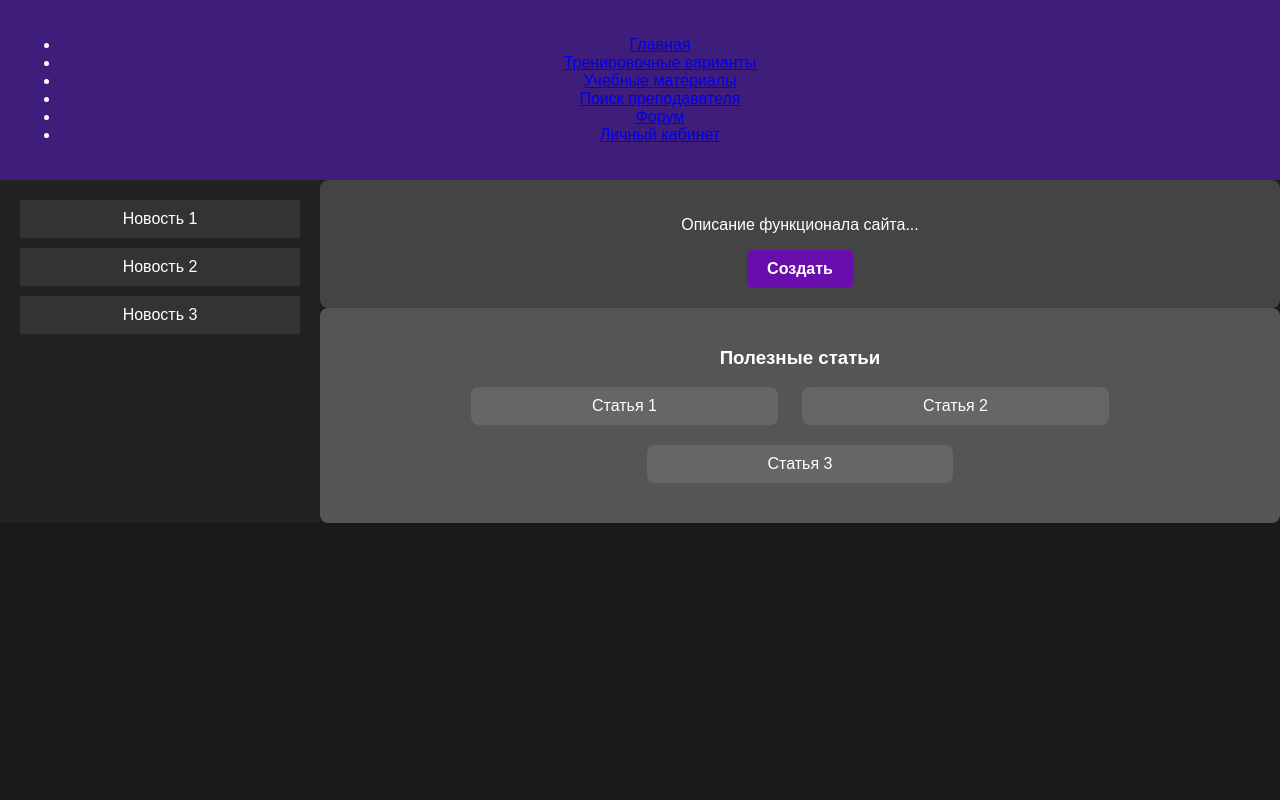
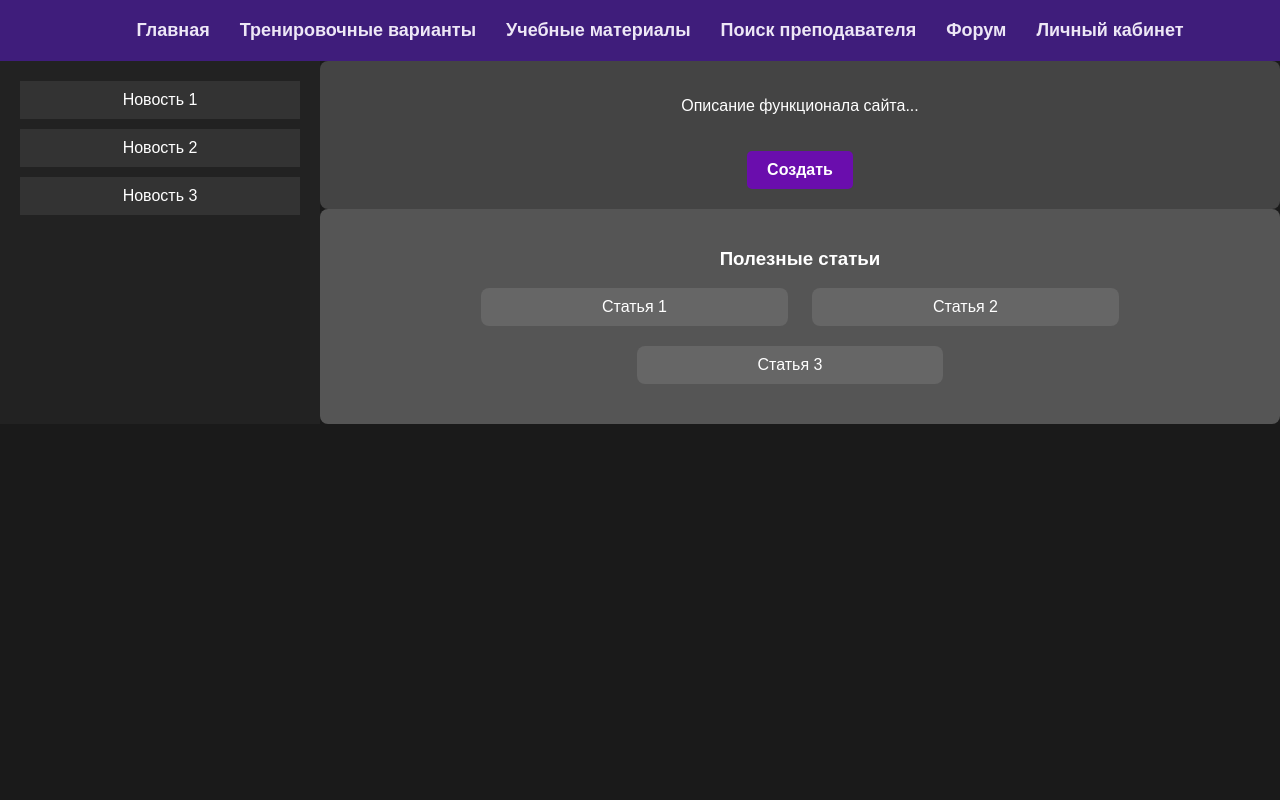
Before and after one commit to XpyStion/preparation-chemistry-exam, a Django app: page / in a window 1280 px wide. Run offline with Django 5.2, Linux system fonts and the light colour scheme.

Commit message:
modify main page v2

```diff
--- a/app/static/styles/main_page.css
+++ b/app/static/styles/main_page.css
@@ -5,18 +5,29 @@ body {
     margin: 0;
     padding: 0;
     text-align: center;
+    min-height: 100vh; /* Ensure full height */
 }
 
 header {
     background-color: #3F1D7B;
     color: #ffffff;
     padding: 20px;
+    width: 100%; /* Stretch header to 100% width */
 }
 
 .container {
     display: flex;
-    max-width: none;
-    margin: 0;
+    flex: 1;
+    max-width: 100%; /* Stretch container to 100% width */
+    margin: 0 auto;
+}
+
+.main-content {
+    flex: 1;
+    display: flex;
+    flex-wrap: wrap;
+    align-items: stretch;
+    width: 100%; /* Stretch main content to 100% width */
 }
 
 .news-section {
@@ -33,12 +44,6 @@ header {
     color: #ffffff;
     padding: 10px;
     margin-bottom: 10px;
-}
-
-.main-content {
-    flex: 1;  /* Основной блок растягивается на всю доступную ширину */
-    display: flex;
-    flex-wrap: wrap;
 }
 
 .main-block {
@@ -59,6 +64,7 @@ button {
     font-weight: bold;
     cursor: pointer;
     transition: background-color 0.3s ease, transform 0.2s ease;
+    margin-top: 20px;
 }
 
 button:hover {
@@ -89,6 +95,32 @@ button:hover {
     border-radius: 8px;
 }
 
-.article:last-child {
+.article:nth-child(3n) {
     margin-right: 0;
 }
+
+
+.navbar {
+    display: flex;
+    justify-content: center;
+    list-style-type: none;
+    padding: 0;
+    margin: 0;
+}
+
+.navbar li {
+    margin: 0 15px;
+}
+
+.navbar a {
+    text-decoration: none;
+    color: #EDE7F6; /* Светлый фиолетовый */
+    font-size: 18px;
+    font-weight: bold;
+    transition: color 0.3s ease;
+}
+
+.navbar a:hover {
+    color: #7C4DFF; /* Ярко-фиолетовый при наведении */
+    text-decoration: underline;
+}
```
